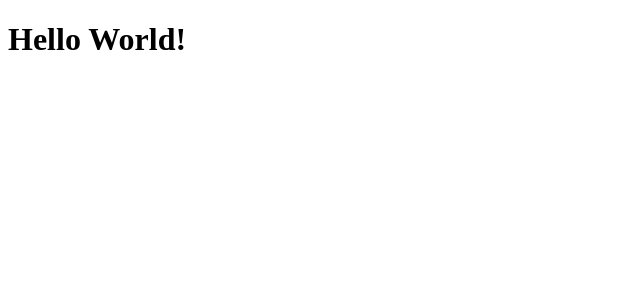
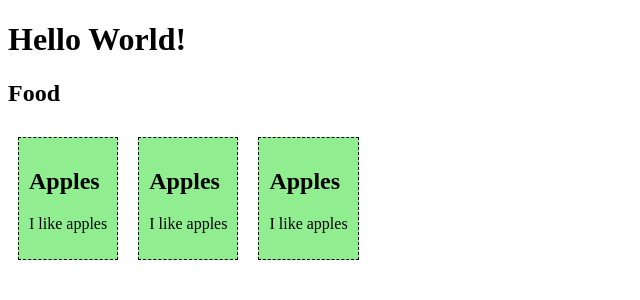
Before and after one commit to apcvsnavarro/webprog-afd241-vuejs, a Vue app in the folder firstfsc/: page / in a window 1280 px wide. Shown: the top 300 px of the page, without its empty margins (0-640 px from the left). Built offline with nearby package versions, Linux system fonts and the light colour scheme.

Commit message:
added fooditem edited appvue and mainjs

```diff
--- a/firstfsc/src/App.vue
+++ b/firstfsc/src/App.vue
@@ -1,5 +1,19 @@
-<template><h1>Hello World!</h1></template>
+<template>
+    <h1>Hello World!</h1>
+    <h2>Food</h2>
+    <food-item/>
+    <food-item/>
+    <food-item/>
+</template>
 
 <script></script>
 
-<style></style>
+<style>
+    #app > div {
+    border: dashed black 1px;
+    display: inline-block;
+    margin: 10px;
+    padding: 10px;
+    background-color: lightgreen;
+  }
+</style>
--- /dev/null
+++ b/firstfsc/src/components/FoodItem.vue
@@ -0,0 +1,19 @@
+<template>
+    <div>
+      <h2>{{ name }}</h2>
+      <p>{{ message }}</p>
+    </div>
+  </template>
+
+  <script>
+  export default {
+    data() {
+      return {
+        name: 'Apples',
+        message: 'I like apples'
+      }
+    }
+  };
+  </script>
+
+  <style></style>
--- a/firstfsc/src/main.js
+++ b/firstfsc/src/main.js
@@ -1,4 +1,8 @@
 import { createApp } from 'vue'
+
 import App from './App.vue'
+import FoodItem from './components/FoodItem.vue'
 
-createApp(App).mount('#app')
+const app = createApp(App)
+app.component('food-item', FoodItem)
+app.mount('#app')
```
